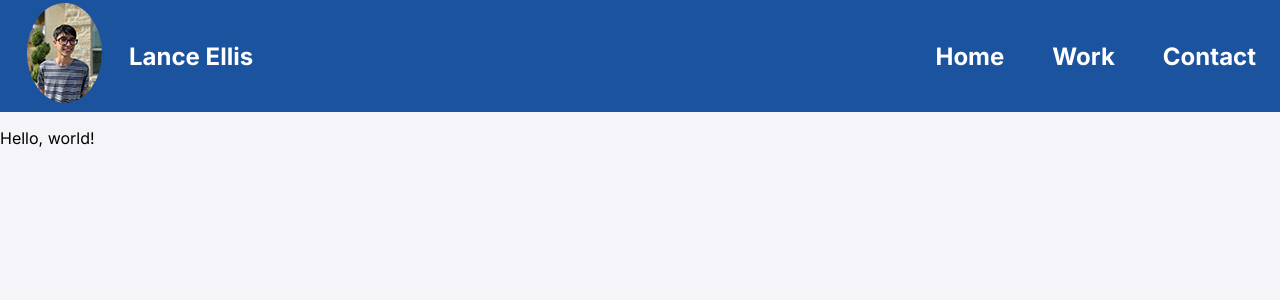
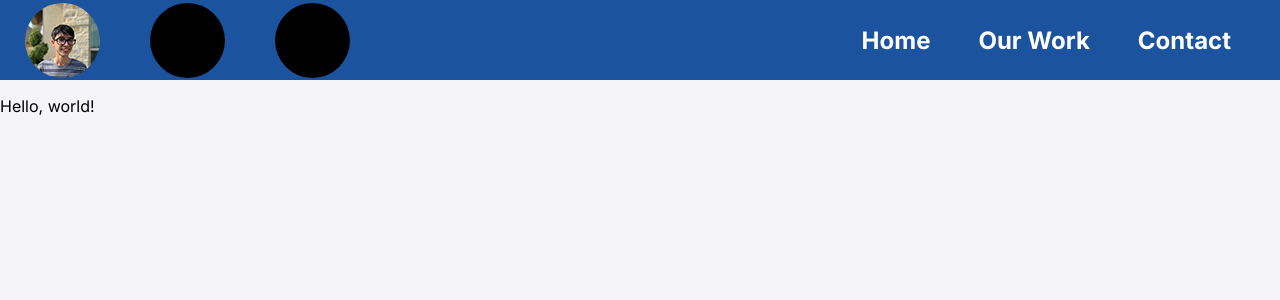
Before and after one commit to khattakdev/FlaskPortfolioSite, a Flask app: page / in a window 1280 px wide. Shown: the top 300 px of the page. Run offline with Flask 2, Linux system fonts and the light colour scheme.

Commit message:
header temporary now

```diff
--- a/app/__init__.py
+++ b/app/__init__.py
@@ -5,7 +5,6 @@ from dotenv import load_dotenv
 load_dotenv()
 app = Flask(__name__)
 
-
 @app.route('/')
 def index():
     return render_template('index.html', title="Lance Ellis", url=os.getenv("URL"))
--- a/app/static/styles/main.css
+++ b/app/static/styles/main.css
@@ -30,19 +30,26 @@ body {
 
 .nav-bar {
     width: 100%;
+    height: 80px;
     background-color: #1C539F;
     font-family: "Inter", serif;
     font-weight: 700 !important;
 }
 
 .nav-content {
+    height: 100%;
     text-align: center;
     color: white;
 }
 
+.nav-content > * {
+    margin-left: 25px;
+    margin-right: 25px;
+}
+
 .nav-content img {
-    border: 3px solid transparent;
     border-radius: 50%;
+    height: 75px
 }
 .nav-content .logo-touch-target {
     display: inline-flex;
--- a/app/templates/header.html
+++ b/app/templates/header.html
@@ -1,18 +1,15 @@
 <header class="nav-bar">
     <div class="nav-content flex">
-        <a>
-            <img src="/static/img/lanceResized.jpg">
-        </a>
-        <h2>
-            Lance Ellis
-        </h2>
+        <img src="/static/img/lanceResized.png">
+        <img src="/static/img/tempHeadshot.png">
+        <img src="/static/img/tempHeadshot.png">
         <div class="grow"></div>
         <nav class="flex">
             <a>
                 Home
             </a>
             <a>
-                Work
+                Our Work
             </a>
             <a>
                 Contact
```
Also changed, not shown: app/static/img/lanceResized.jpg (deleted), app/static/img/lanceResized.png (added), app/static/img/tempHeadshot.png (added).
